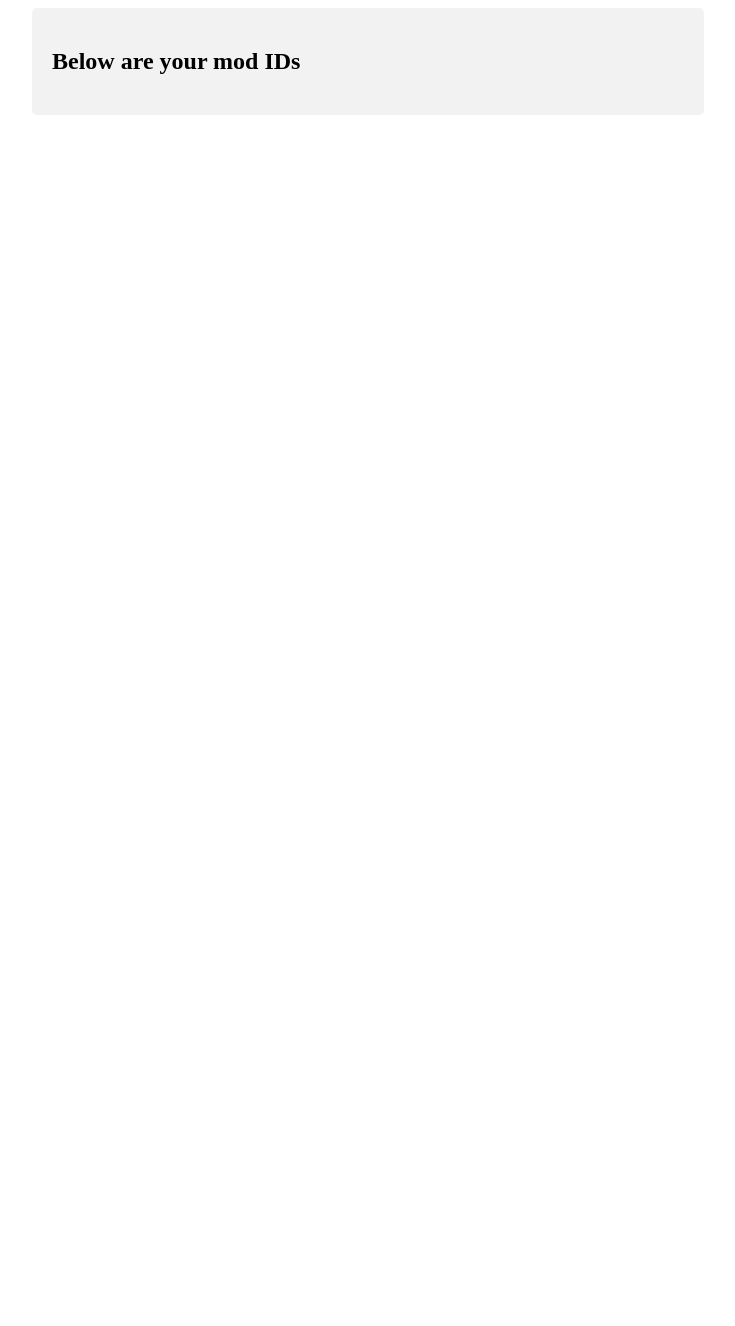
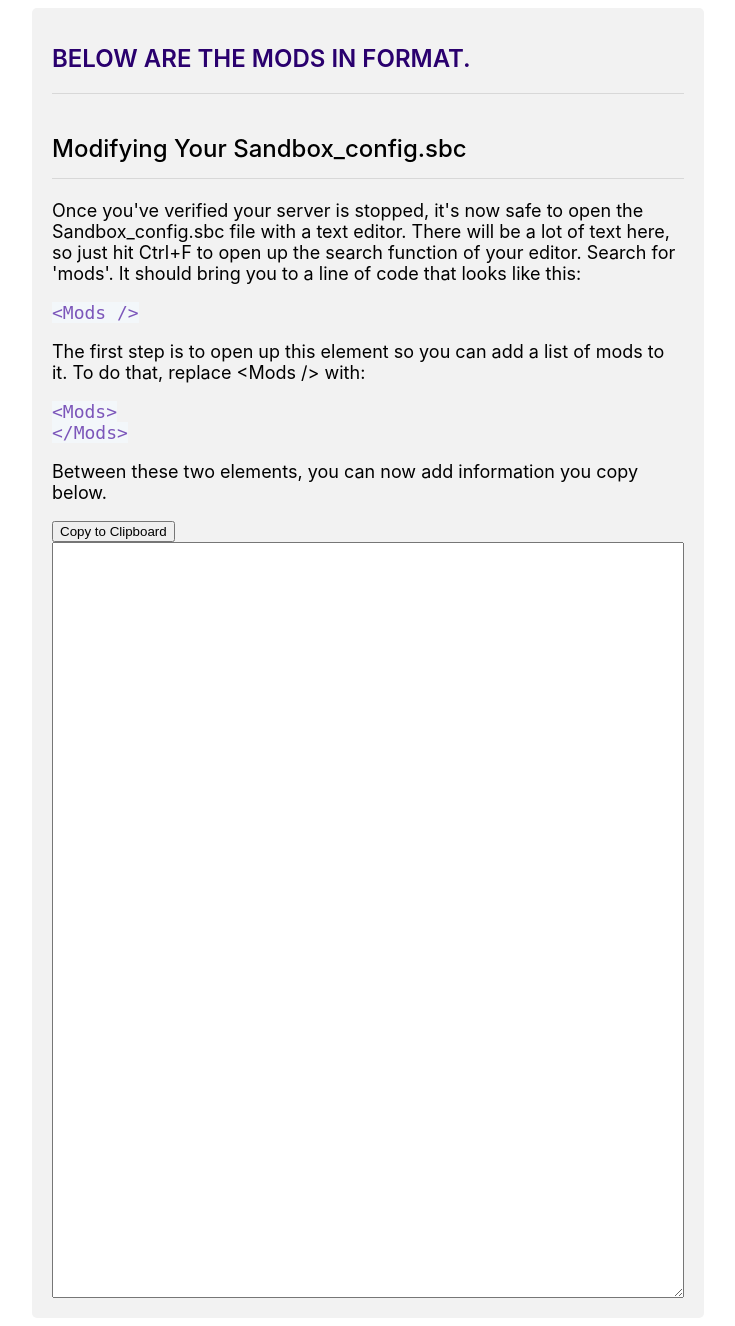
Before and after one commit to Possemaster/steam-collection-modlist, a PHP site: page /modlist.php in a window 1280 px wide. Shown: the whole page, without its empty margins (272-1007 px from the left). Before the commit the page ends 115 px from the top, so only its background shows below. Run offline with PHP 8.4, Linux system fonts and the light colour scheme; data that the repository does not hold is empty.

Commit message:
Styling and Format
added More CSS, javascript copy to clipboard and tutorial text

```diff
--- a/main.css
+++ b/main.css
@@ -1,3 +1,28 @@
+body {
+	font-size: 18px;
+	font-family: -apple-system,BlinkMacSystemFont,Segoe UI,Helvetica,Arial,sans-serif,Apple Color Emoji,Segoe UI Emoji,Segoe UI Symbol;
+}
+code {
+	background-color: #f3f7fa;
+	color: #7c56ba;
+}
+h1{
+	text-transform: uppercase;
+	border-bottom: 1px solid #d8d8d8;
+    color: #2a006e;
+    font-size: 24px;
+    font-weight: 600;
+    margin-bottom: 26px;
+    padding-bottom: 20px;
+}
+h2 {
+	border-bottom: 1px solid #d8d8d8;
+    font-size: 24px;
+    font-weight: 500;
+    margin-bottom: 21px;
+    margin-top: 40px;
+    padding-bottom: 15px;
+}
 .center {
   display: block;
   margin-left: auto;
@@ -39,4 +64,5 @@ div {
 	border-radius: 5px;
 	background-color: #f2f2f2;
 	padding: 20px;
+	clear: both;
 }
--- a/modlist.php
+++ b/modlist.php
@@ -4,9 +4,9 @@
 </head>
 <body>
 <div>
-<h2>Below are your mod IDs</h2>
 <?php
 $input = $_POST["link"];
+$option = $_POST["option"];
 $file = file_get_contents($input);
 $muster = '<a href="https:\/\/steamcommunity.com\/sharedfiles\/filedetails\/\?id=([0-9]+)">';
 
@@ -15,11 +15,43 @@ preg_match_all($muster, $file, $match);
 $arr = array_unique(array_values($match[1]));
 sort($arr);
 
-foreach($arr as $val) {
-	print $val . "<br/>";
+if ($option == "list") {
+	echo "<h1>Below are your mod IDs in " . $option . " format</h1>";
+	echo '<button onclick="copyToClipboard()">Copy to Clipboard</button></br>';
+	echo '<textarea style="width:100%" id="mods" name="mods" rows=50>';
+	foreach($arr as $val) {
+		echo $val . "&#13;&#10;";
+}
+echo "</textarea>";
+}
+else
+{
+	echo "<h1>Below are the mods in " . $option . " format.</h1>";
+	echo '<h2>Modifying Your Sandbox_config.sbc</h2>';
+	echo "<p>Once you've verified your server is stopped, it's now safe to open the Sandbox_config.sbc file with a text editor. There will be a lot of text here, so just hit Ctrl+F to open up the search function of your editor. Search for 'mods'. It should bring you to a line of code that looks like this:</p>";
+	echo "<p><code>&lt;Mods /&gt;</code></p>";
+	echo "<p>The first step is to open up this element so you can add a list of mods to it. To do that, replace &lt;Mods /&gt; with:</p>";
+	echo "<p><code>&lt;Mods&gt;</code><br><code>&lt;/Mods&gt;</code></p>";
+	echo "<p>Between these two elements, you can now add information you copy below.</p>";
+	echo '<button onclick="copyToClipboard()">Copy to Clipboard</button></br>';
+	echo '<textarea style="width:100%" id="mods" name="mods" rows=50>';
+	foreach($arr as $val) {
+		echo "&lt;Name&gt;" . $val . ".sbm&lt;/Name&gt;&#13;&#10;";
+		echo "&lt;PublishedFileId&gt;" . $val . "&lt;/PublishedFileId&gt;&#13;&#10;";
+}
+echo "</textarea>";
 }
 
 ?>
 </div>
+<script>
+function copyToClipboard() {
+  var copyText = document.getElementById("mods");
+  copyText.select();
+  copyText.setSelectionRange(0, 99999)
+  document.execCommand("copy");
+  alert("Copied the text to the clipboard.");
+}
+</script>
 </body>
 </html>
```
Also changed, not shown: index.php (+8 -1 lines), modxml.php (added, +26 -0 lines).
